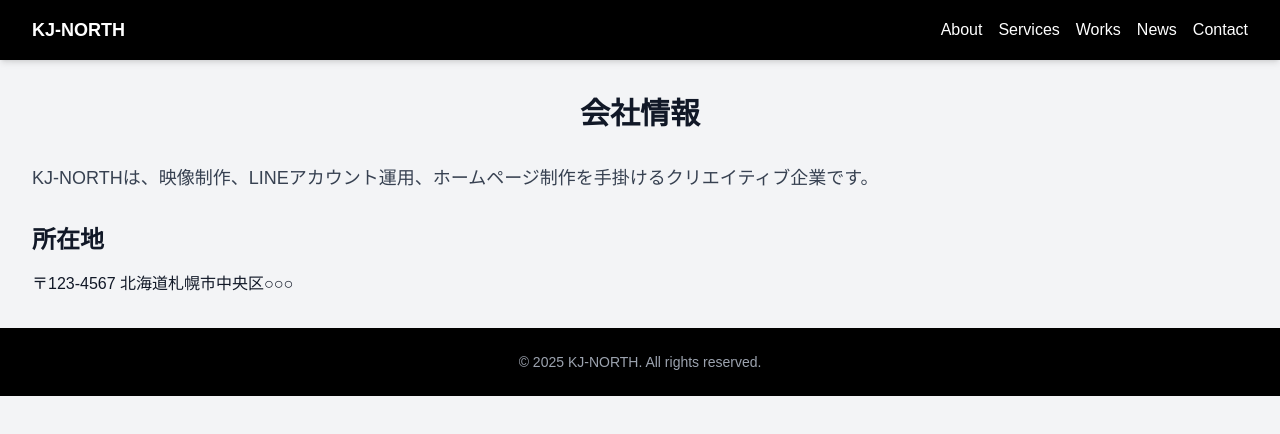
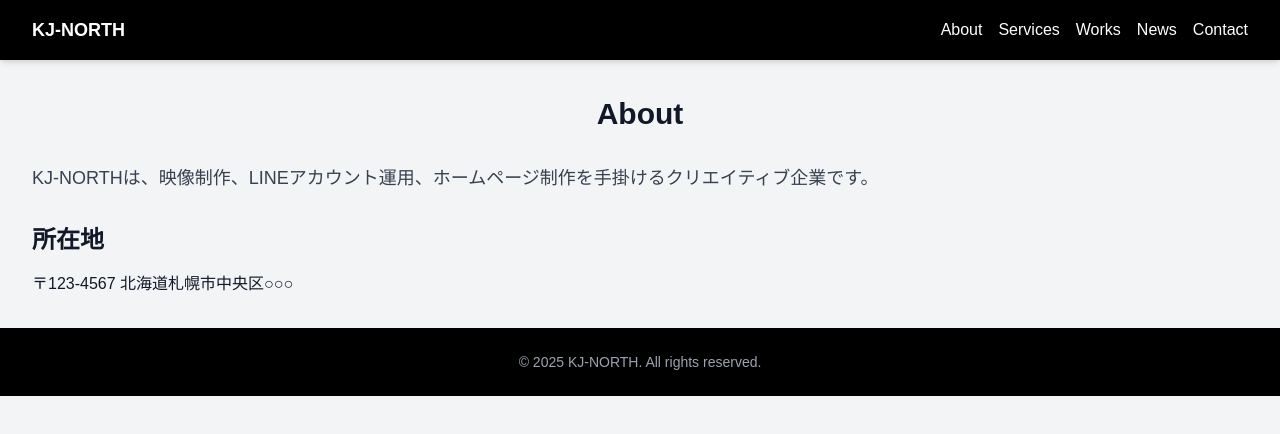
Before and after one commit to miryowasuke/kj-north-site, a Next.js app: page /about in a window 1280 px wide. Shown: the top 434 px of the page. Built offline with nearby package versions, Linux system fonts and the light colour scheme.

Commit message:
About_タイトル

```diff
--- a/app/about/page.tsx
+++ b/app/about/page.tsx
@@ -1,7 +1,7 @@
 export default function About() {
   return (
     <div className="container mx-auto p-8">
-      <h1 className="text-3xl font-bold text-center mb-8">会社情報</h1>
+      <h1 className="text-3xl font-bold text-center mb-8">About</h1>
       <p className="text-lg text-gray-700">
         KJ-NORTHは、映像制作、LINEアカウント運用、ホームページ制作を手掛けるクリエイティブ企業です。
       </p>
```
